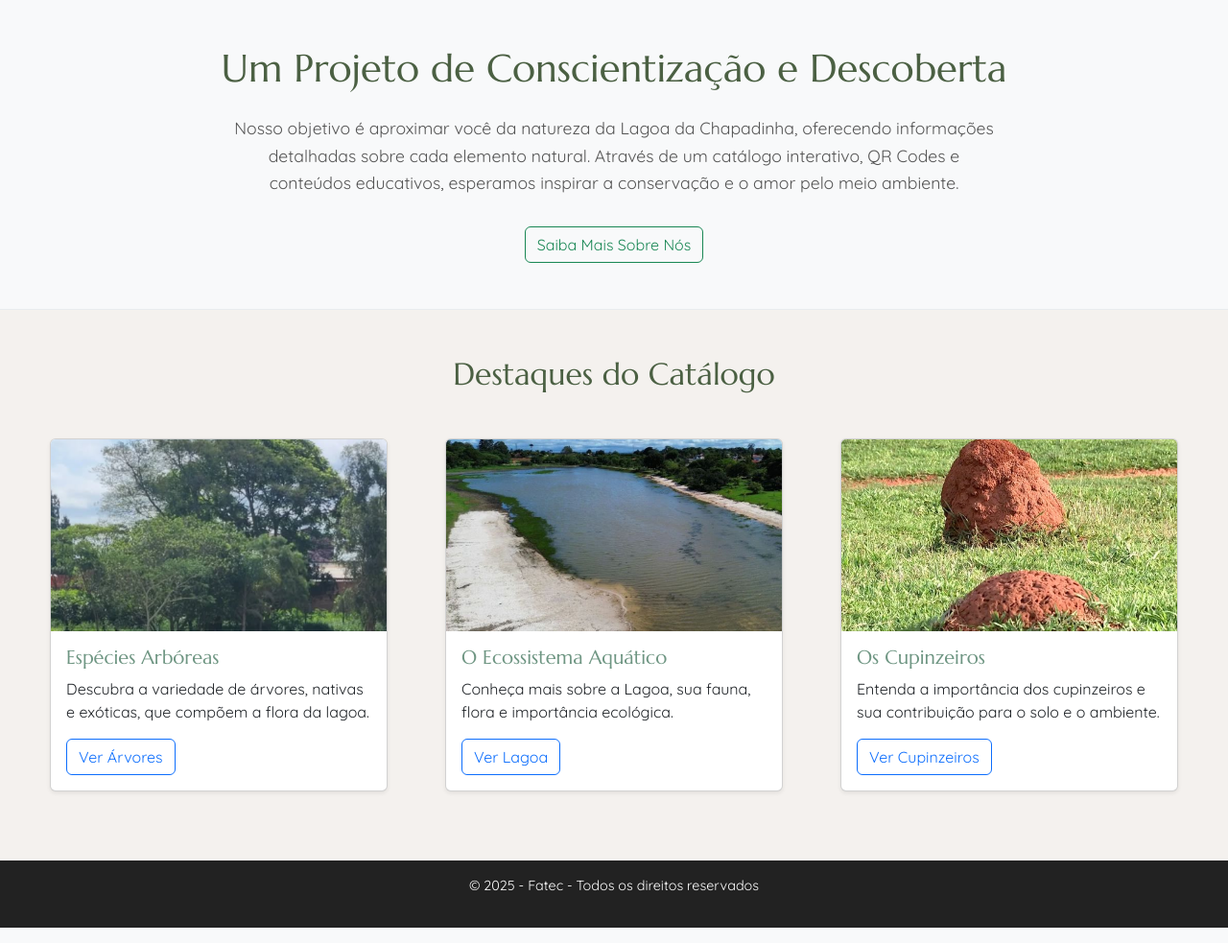
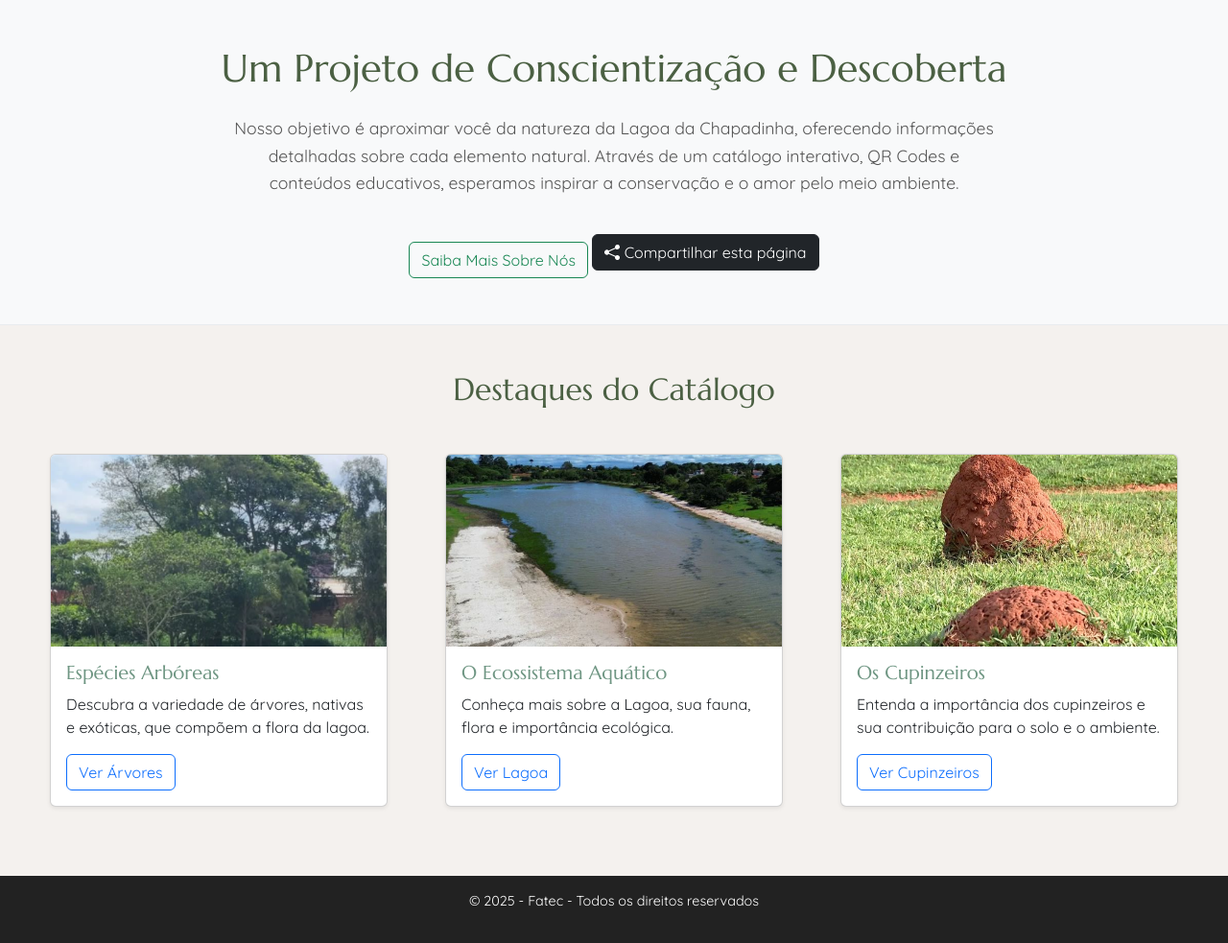
Before and after one commit to Niiiih0302/chapadinha, a PHP site: page /index.php in a window 1280 px wide. Shown: the part 489-1472 px from the top of the page at 96% size. Run offline with PHP 8.4, Linux system fonts and the light colour scheme.

Commit message:
Botao compartilhar

```diff
--- a/Paginas/index.php
+++ b/Paginas/index.php
@@ -166,6 +166,21 @@
           <h2>Um Projeto de Conscientização e Descoberta</h2>
           <p>Nosso objetivo é aproximar você da natureza da Lagoa da Chapadinha, oferecendo informações detalhadas sobre cada elemento natural. Através de um catálogo interativo, QR Codes e conteúdos educativos, esperamos inspirar a conservação e o amor pelo meio ambiente.</p>
           <a href="SobreNos.php" class="btn btn-outline-success mt-3">Saiba Mais Sobre Nós</a>
+          <!-- Aqui começa 1 -->
+          <div class="share-container mt-4">
+    <button id="main-share-btn" class="btn btn-dark">
+        <svg xmlns="http://www.w3.org/2000/svg" width="16" height="16" fill="currentColor" class="bi bi-share-fill" viewBox="0 0 16 16" style="margin-top: -3px;">
+            <path d="M11 2.5a2.5 2.5 0 1 1 .603 1.628l-6.718 3.12a2.499 2.499 0 0 1 0 1.504l6.718 3.12a2.5 2.5 0 1 1-.488.876l-6.718-3.12a2.5 2.5 0 1 1 0-3.256l6.718-3.12A2.5 2.5 0 0 1 11 2.5z"/>
+        </svg>
+        Compartilhar esta página
+    </button>
+
+    <div id="share-options" class="card shadow-sm">
+        <button id="copy-link-btn" class="btn btn-light text-start">Copiar Link</button>
+        <a href="#" id="download-qr-btn" class="btn btn-light text-start" download="qrcode-lagoa-chapadinha.png">Baixar QR Code</a>
+    </div>
+</div>
+<!-- Aqui termina 1 -->
       </div>
   </section>
 
@@ -210,6 +225,133 @@
     </main>
 
   <?php include '../includes/footer.php'; ?>
+<!-- Aqui começa 2 -->
+<div id="hidden-qrcode" style="display:none;"></div>
 
+<script src="https://cdn.jsdelivr.net/npm/qrcodejs@1.0.0/qrcode.min.js"></script>
+
+<script>
+    document.addEventListener('DOMContentLoaded', () => {
+        // --- INÍCIO DA CONFIGURAÇÃO ---
+        // NOVO: Defina aqui o texto que aparecerá abaixo do QR Code.
+        const textoAbaixoDoQr = "Lagoa da Chapadinha";
+        // --- FIM DA CONFIGURAÇÃO ---
+
+        // Seleciona os elementos do HTML
+        const mainShareBtn = document.getElementById('main-share-btn');
+        const shareOptions = document.getElementById('share-options');
+        const copyLinkBtn = document.getElementById('copy-link-btn');
+        const downloadQrBtn = document.getElementById('download-qr-btn');
+        const hiddenQrDiv = document.getElementById('hidden-qrcode');
+
+        const currentPageUrl = window.location.href;
+        let isQrCodeGenerated = false;
+
+        // --- LÓGICA DO BOTÃO PRINCIPAL ---
+        mainShareBtn.addEventListener('click', (event) => {
+            event.stopPropagation();
+            const isMenuVisible = shareOptions.style.display === 'block';
+            shareOptions.style.display = isMenuVisible ? 'none' : 'block';
+
+            if (!isMenuVisible && !isQrCodeGenerated) {
+                // Limpa a div caso haja algo
+                hiddenQrDiv.innerHTML = '';
+
+                // 1. Gera o QR Code inicial
+                new QRCode(hiddenQrDiv, { text: currentPageUrl, width: 256, height: 256 });
+
+                // 2. Aguarda a geração e chama a função para adicionar o texto
+                setTimeout(() => {
+                    const originalCanvas = hiddenQrDiv.querySelector('canvas');
+                    if (originalCanvas) {
+                        const finalImageWithText = addTextToCanvas(originalCanvas, textoAbaixoDoQr);
+                        downloadQrBtn.href = finalImageWithText; // Atualiza o link de download
+                        isQrCodeGenerated = true;
+                    }
+                }, 200); // Aumentei um pouco o delay para garantir o desenho completo
+            }
+        });
+
+        // NOVO: Função que adiciona texto a um canvas existente
+        function addTextToCanvas(originalCanvas, text) {
+            const qrSize = originalCanvas.width;
+            const padding = 15; // Espaço entre o QR code e o texto
+            const fontSize = 16;
+            const spaceForText = fontSize + (padding * 2); // Altura total necessária para o texto
+
+            // Cria um novo canvas maior
+            const newCanvas = document.createElement('canvas');
+            const ctx = newCanvas.getContext('2d');
+
+            // Define o tamanho do novo canvas
+            newCanvas.width = qrSize;
+            newCanvas.height = qrSize + spaceForText;
+
+            // Pinta o fundo de branco (importante para não ficar transparente)
+            ctx.fillStyle = '#ffffff';
+            ctx.fillRect(0, 0, newCanvas.width, newCanvas.height);
+
+            // Desenha a imagem do QR Code original no novo canvas
+            ctx.drawImage(originalCanvas, 0, 0);
+
+            // Configura e desenha o texto
+            ctx.fillStyle = '#000000'; // Cor do texto: preto
+            ctx.font = `bold ${fontSize}px Arial`;
+            ctx.textAlign = 'center';
+            ctx.fillText(text, qrSize / 2, qrSize + padding + fontSize);
+
+            // Retorna a imagem final como um link de dados (Data URL)
+            return newCanvas.toDataURL('image/png');
+        }
+
+        // --- LÓGICA DOS BOTÕES DO MENU ---
+        copyLinkBtn.addEventListener('click', () => {
+            navigator.clipboard.writeText(currentPageUrl).then(() => {
+                copyLinkBtn.textContent = 'Copiado!';
+                setTimeout(() => {
+                    copyLinkBtn.textContent = 'Copiar Link';
+                    shareOptions.style.display = 'none';
+                }, 1500);
+            }).catch(err => {
+                alert('Falha ao copiar o link.');
+            });
+        });
+
+        window.addEventListener('click', () => {
+            if (shareOptions.style.display === 'block') {
+                shareOptions.style.display = 'none';
+            }
+        });
+    });
+</script>
+
+<style>
+  /* ======================================= */
+/* ====== CSS PARA O MENU FLUTUANTE ====== */
+/* ======================================= */
+.share-container {
+    position: relative; /* Essencial para o posicionamento do menu */
+    display: inline-block;
+}
+
+#share-options {
+    position: absolute;
+    top: 100%; /* Posiciona o menu logo abaixo do botão */
+    left: 0;
+    z-index: 100;
+    min-width: 220px;
+    margin-top: 8px; /* Pequena distância do botão */
+    display: none; /* Começa escondido */
+    padding: 0.5rem;
+    border: 1px solid #ddd;
+}
+#share-options .btn {
+    width: 100%; /* Faz os botões ocuparem todo o espaço */
+}
+#share-options .btn:first-child {
+    margin-bottom: 5px; /* Espaço entre os dois botões */
+}
+  </style>
+<!-- Aqui termina 2 -->
 </body>
 </html>
```
